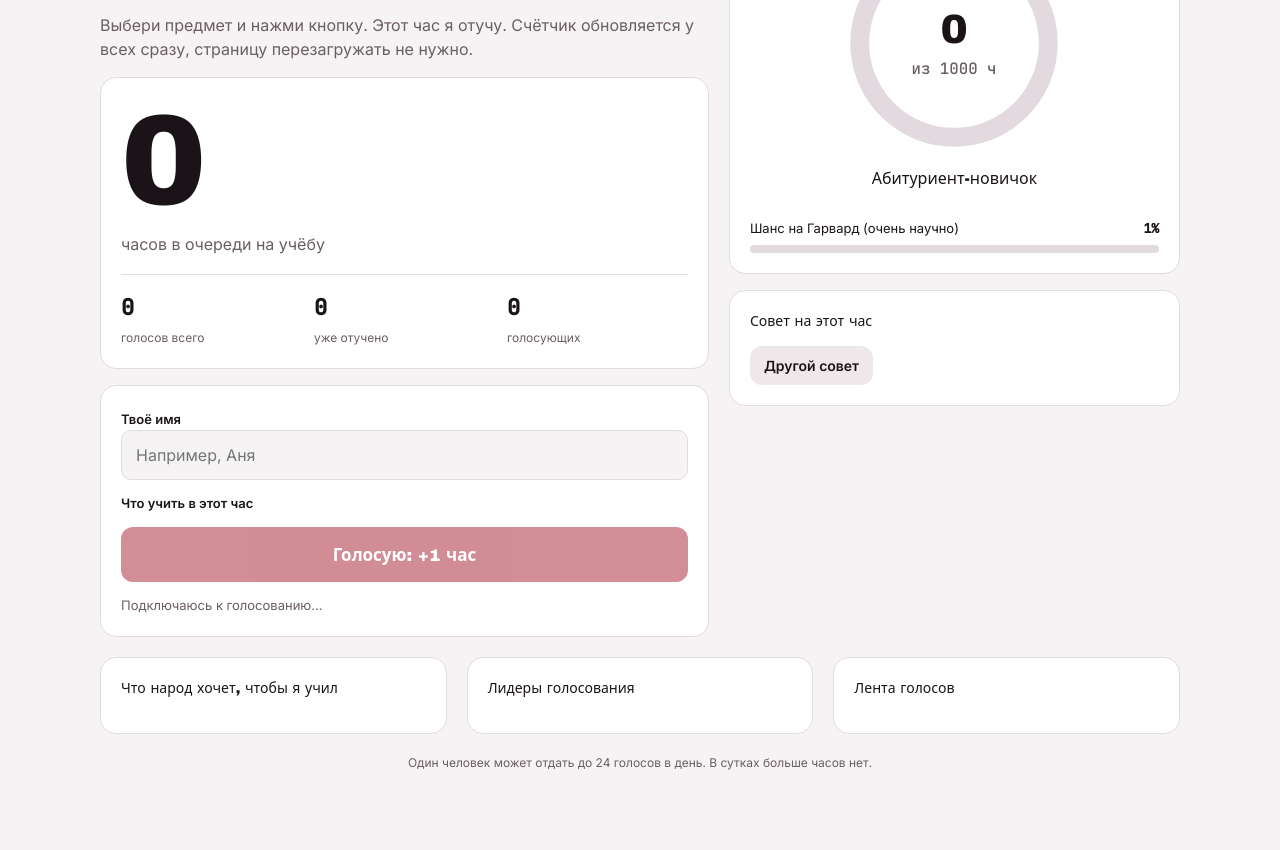
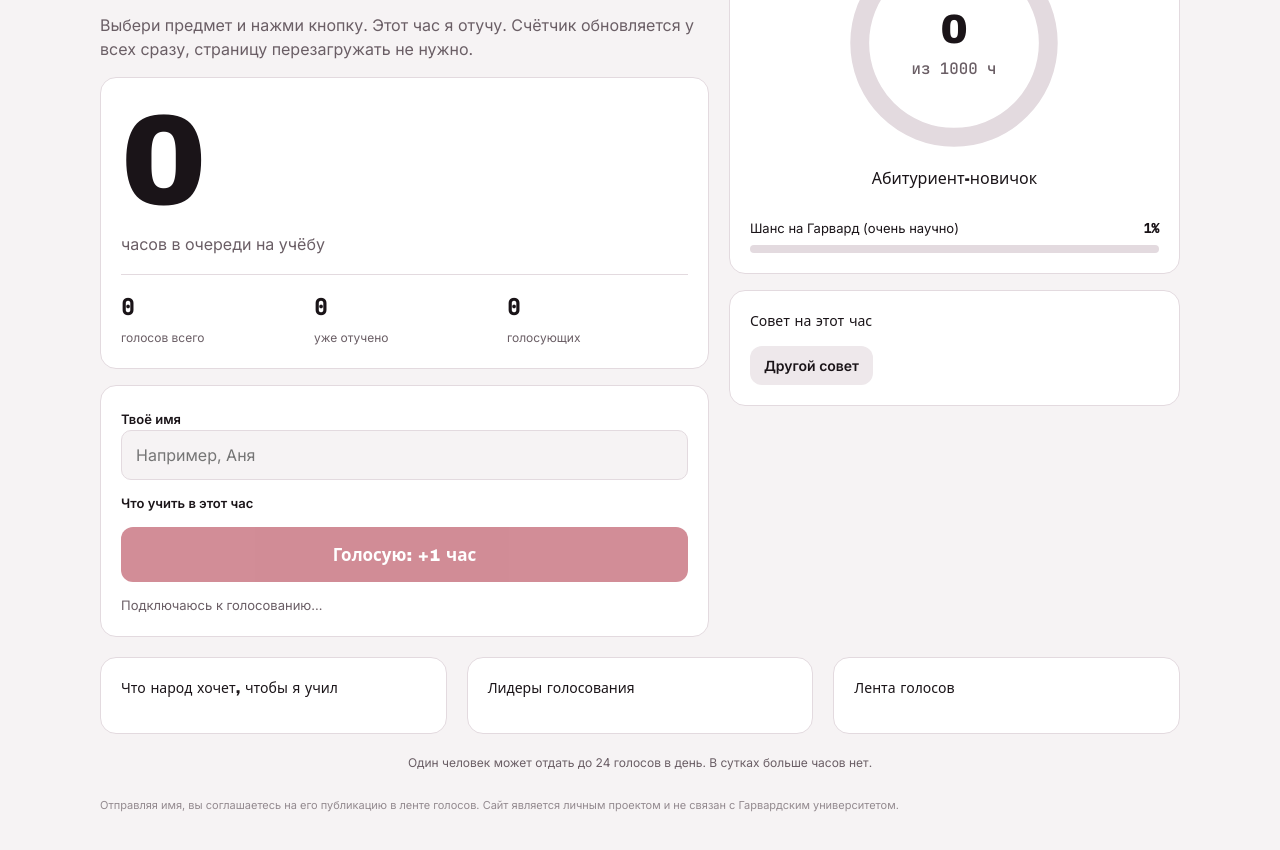
Before and after one commit to bachalovdavid10-a11y/golos-za-chas, a plain HTML site: page index.html in a window 1280 px wide. Shown: the part 168-1018 px from the top of the page. Drawn offline with Linux system fonts and the light colour scheme; no server answers; a web font is replaced by a local one.

Commit message:
Update index.html

```diff
--- a/index.html
+++ b/index.html
@@ -169,6 +169,9 @@ input[type=text] { width: 100%; padding: 12px 14px; border-radius: 10px; border:
   </section>
 
   <p class="foot">Один человек может отдать до 24 голосов в день. В сутках больше часов нет.</p>
+<p style="font-size: 11px; color: var(--muted); opacity: 0.7; line-height: 1.4; margin-top: 6px;">
+  Отправляя имя, вы соглашаетесь на его публикацию в ленте голосов. Сайт является личным проектом и не связан с Гарвардским университетом.
+</p>
 </main>
 
 <script type="module">
```
